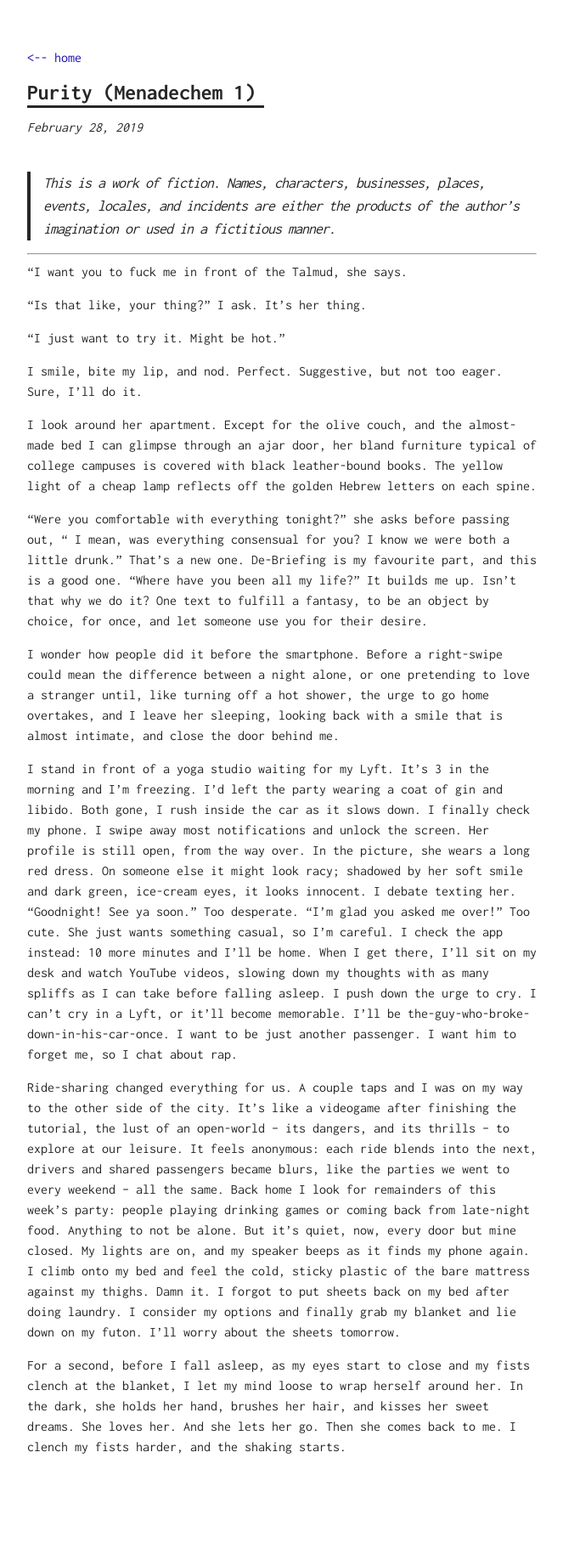
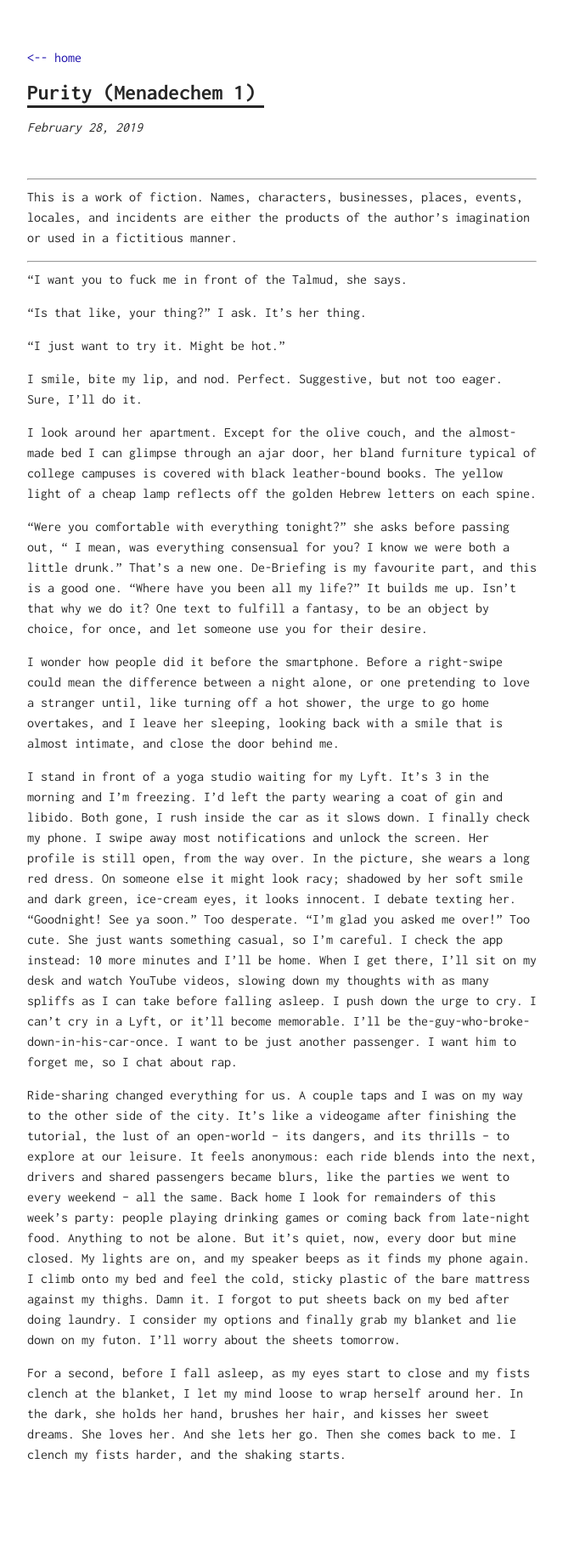
Before and after one commit to ordinarythings/ordinarythings.github.io, a Jekyll site: the page built from _posts/2019-02-28-Purity-Menadechem.md, in a window 1280 px wide. Shown: the whole page at 85% size, without its empty margins (308-971 px from the left). Built offline with Jekyll 4.4.1, drawn with Linux system fonts in a browser that asks for light colours.

```diff
--- a/_posts/2019-02-28-Purity-Menadechem.md
+++ b/_posts/2019-02-28-Purity-Menadechem.md
@@ -4,7 +4,9 @@ title: Purity (Menadechem 1)
 type: Story
 ---
 
->This is a work of fiction. Names, characters, businesses, places, events, locales, and incidents are either the products of the author’s imagination or used in a fictitious manner.
+-----
+
+This is a work of fiction. Names, characters, businesses, places, events, locales, and incidents are either the products of the author’s imagination or used in a fictitious manner.
 
 -----
 
```
